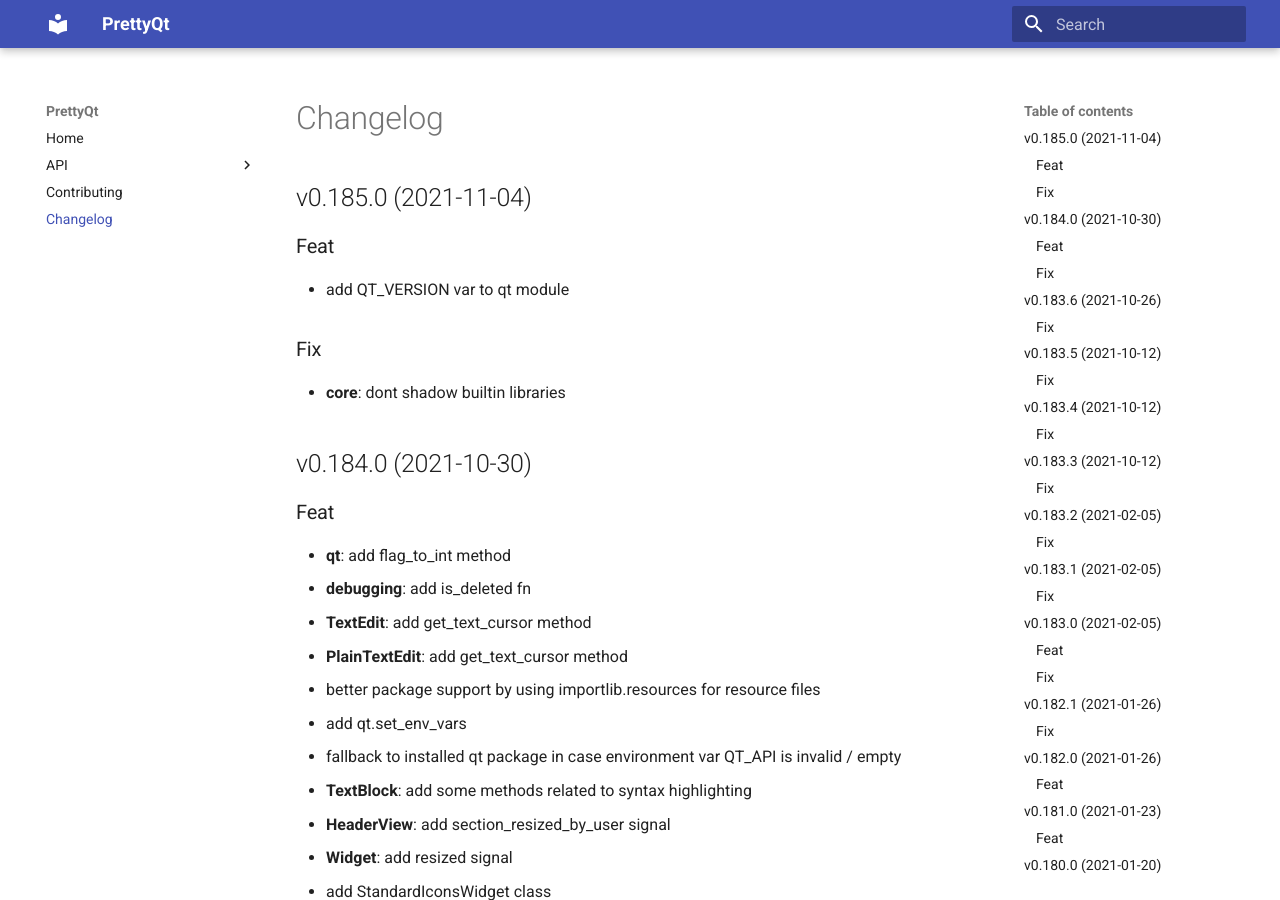
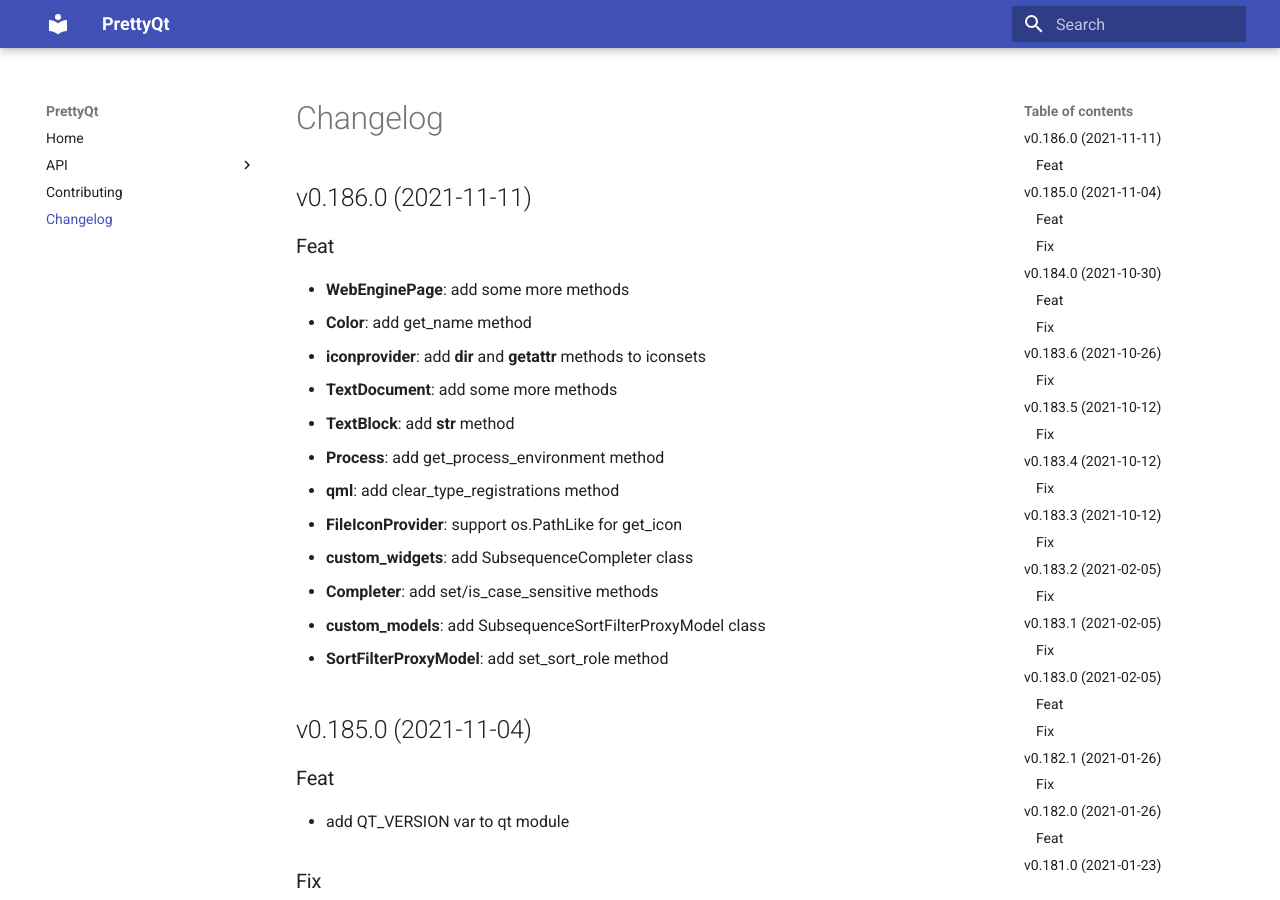
Before and after one commit to phil65/PrettyQt, an MkDocs documentation site: the page built from docs/changelog.md, in a window 1280 px wide and 900 px high. Built offline with MkDocs 1.6.1 and Material for MkDocs 9.7.7, drawn with Linux system fonts in a browser that asks for light colours.

Commit message:
chore: bump changelog

```diff
--- a/docs/changelog.md
+++ b/docs/changelog.md
@@ -1,3 +1,20 @@
+## v0.186.0 (2021-11-11)
+
+### Feat
+
+- **WebEnginePage**: add some more methods
+- **Color**: add get_name method
+- **iconprovider**: add __dir__ and __getattr__ methods to iconsets
+- **TextDocument**: add some more methods
+- **TextBlock**: add __str__ method
+- **Process**: add get_process_environment method
+- **qml**: add clear_type_registrations method
+- **FileIconProvider**: support os.PathLike for get_icon
+- **custom_widgets**: add SubsequenceCompleter class
+- **Completer**: add set/is_case_sensitive methods
+- **custom_models**: add SubsequenceSortFilterProxyModel class
+- **SortFilterProxyModel**: add set_sort_role method
+
 ## v0.185.0 (2021-11-04)
 
 ### Feat
```
